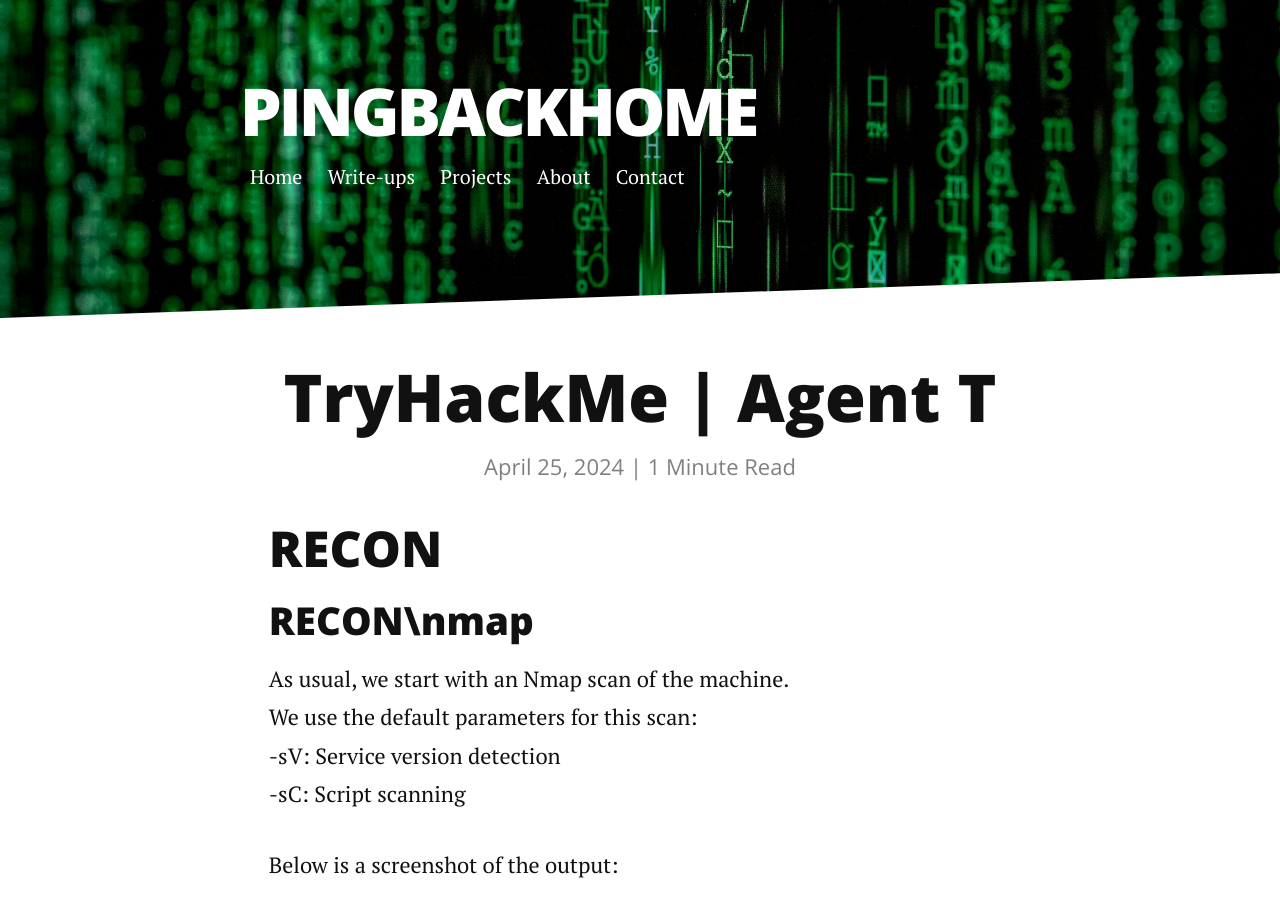
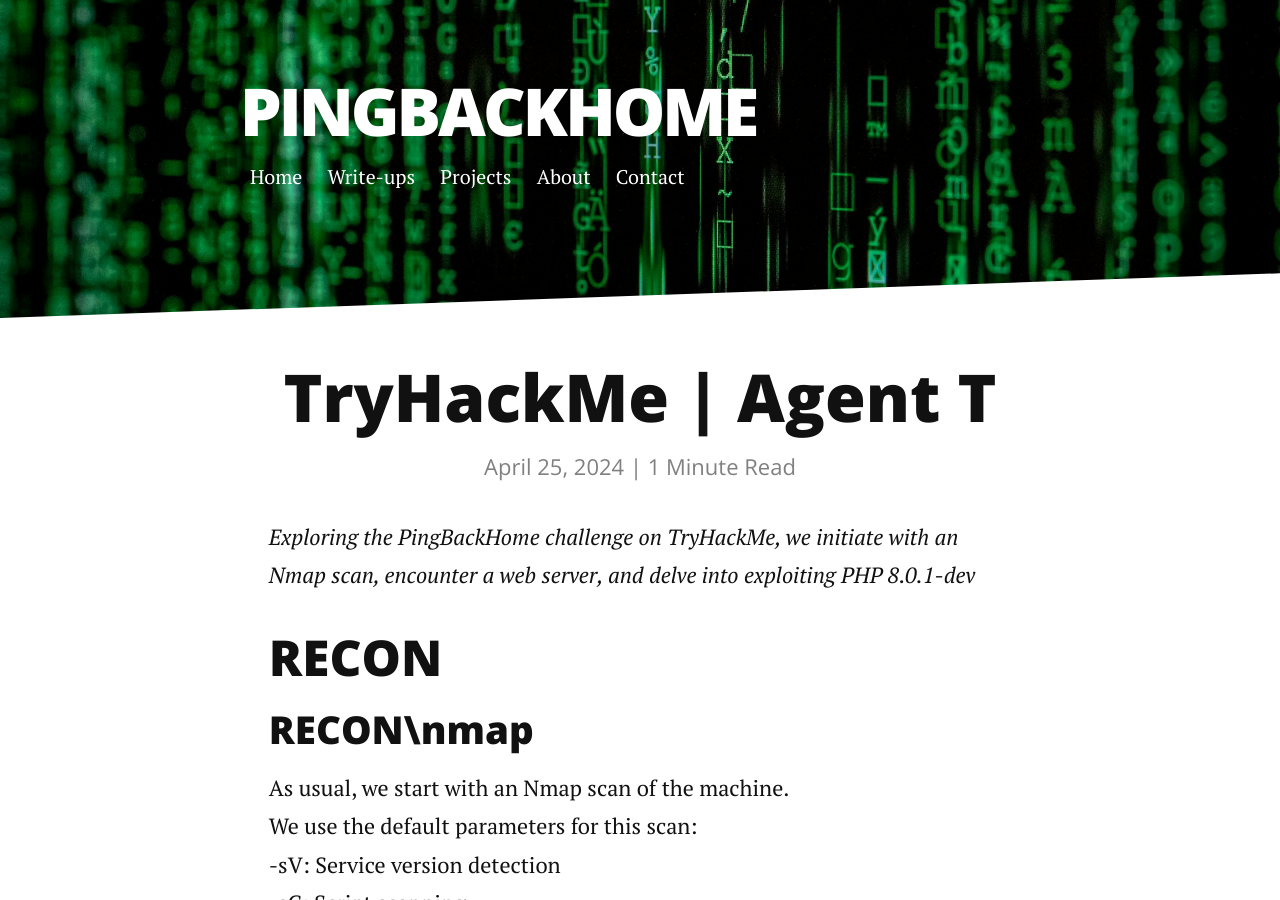
Before and after one commit to PingBackHome/PingBackHome.github.io, a Jekyll site: the page built from _posts/2024-04-25-THM-AgentT.md, in a window 1280 px wide and 900 px high. Built offline with Jekyll 4.4.1, drawn with Linux system fonts in a browser that asks for light colours; nearby versions of some CDN libraries; grey boxes are pictures that could not be loaded.

Commit message:
Update 2024-04-25-THM-AgentT.md

```diff
--- a/_posts/2024-04-25-THM-AgentT.md
+++ b/_posts/2024-04-25-THM-AgentT.md
@@ -3,6 +3,9 @@
 title: TryHackMe | Agent T
 categories: THM
 ---
+
+
+_Exploring the PingBackHome challenge on TryHackMe, we initiate with an Nmap scan, encounter a web server, and delve into exploiting PHP 8.0.1-dev_
 
 
 ## RECON
```
